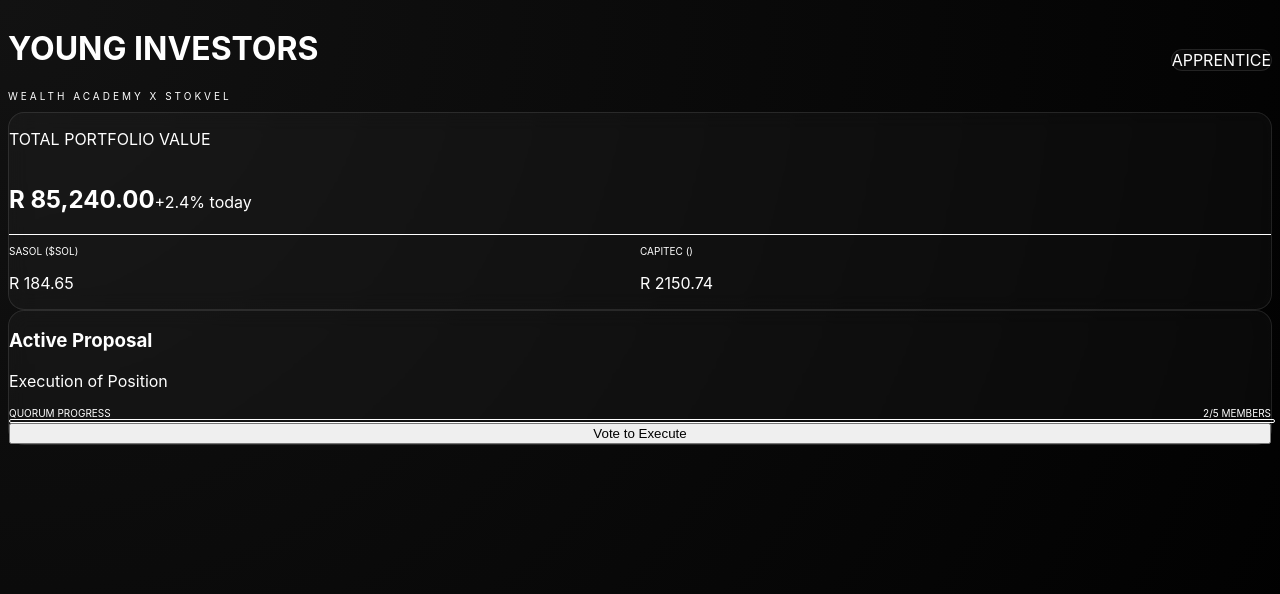
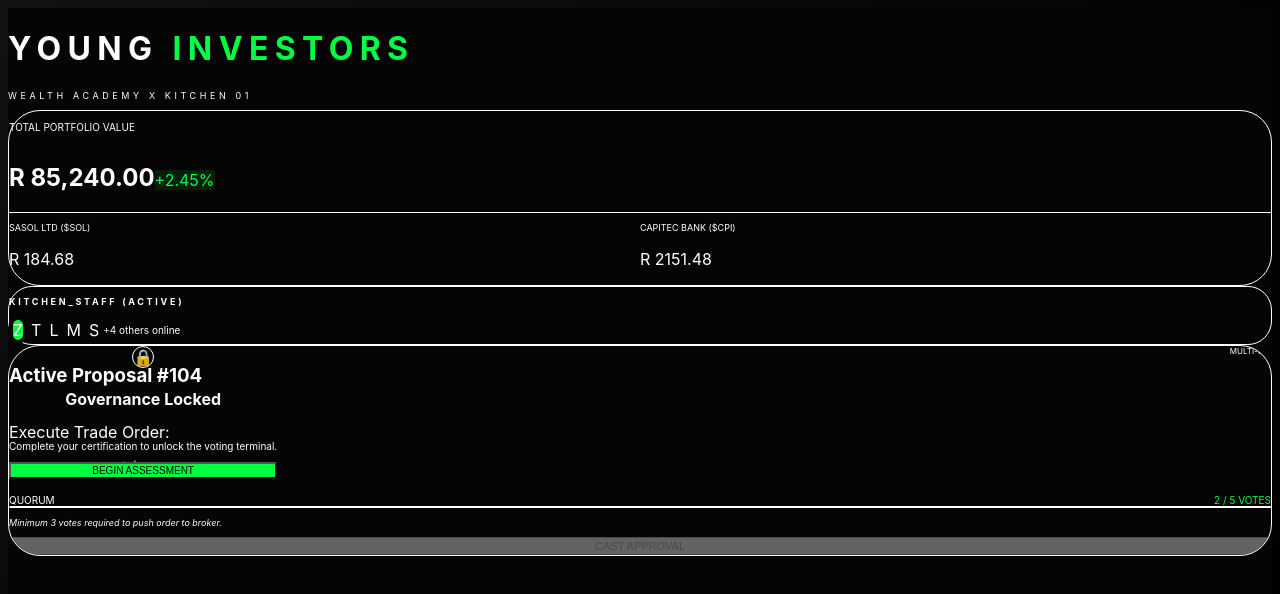
Before and after one commit to younginvestors-lounge/young-investors-mvp, a Next.js app: page /dashboard in a window 1280 px wide. Shown: the top 594 px of the page. Built offline with nearby package versions, Linux system fonts and the light colour scheme.

Commit message:
Complete High End MVP with certification gate

```diff
--- a/app/dashboard/page.tsx
+++ b/app/dashboard/page.tsx
@@ -1,98 +1,171 @@
-// Inside your Governance card, replace the progress bar section with this:
-<div className="w-full bg-zinc-800/50 h-3 rounded-full overflow-hidden p-[px] border border-white/5">
-  {/* ... content ... */}
-</div>
 "use client"
 import React, { useState, useEffect } from 'react';
 
 export default function Dashboard() {
   const [votes, setVotes] = useState(2);
-  const [userLevel, setUserLevel] = useState(1);
+  const [userLevel, setUserLevel] = useState(1); // 1 = Apprentice, 2 = Sous-Chef
+  const [showQuiz, setShowQuiz] = useState(false);
   const [prices, setPrices] = useState({ sasol: 184.50, capitec: 2150.00 });
 
+  // JSE LIVE FEED SIMULATOR
   useEffect(() => {
     const interval = setInterval(() => {
       setPrices(prev => ({
-        sasol: prev.sasol + (Math.random() * 0.5 - 0.25),
-        capitec: prev.capitec + (Math.random() * 2 - 1)
+        sasol: prev.sasol + (Math.random() * 0.6 - 0.3),
+        capitec: prev.capitec + (Math.random() * 4 - 2)
       }));
     }, 3000);
     return () => clearInterval(interval);
   }, []);
 
+  const handleVote = () => {
+    if (votes < 5) setVotes(prev => prev + 1);
+  };
+
   return (
-    <div className="min-h-screen p-8 max-w-6xl mx-auto">
+    <div className="min-h-screen bg-[#050505] text-white p-4 md:p-8 font-sans">
       {/* MODERN HEADER */}
-      <header className="flex justify-between items-center mb-12">
+      <header className="max-w-6xl mx-auto flex justify-between items-center mb-12">
         <div>
-          <h1 className="text-2xl font-light tracking-widest text-white">YOUNG <span className="font-bold text-yi-green">INVESTORS</span></h1>
-          <p className="text-[10px] text-zinc-500 uppercase tracking-[0.3em]">Wealth Academy x Stokvel</p>
+          <h1 className="text-xl md:text-2xl font-light tracking-[0.2em] text-white uppercase">
+            Young <span className="font-bold text-[#00FF41]">Investors</span>
+          </h1>
+          <p className="text-[9px] text-zinc-500 uppercase tracking-[0.4em] mt-1">Wealth Academy x Kitchen 01</p>
         </div>
-        <div className="glass-card px-4 py-2 flex items-center gap-3">
-          <div className="w-2 h-2 rounded-full bg-yi-green animate-pulse"></div>
-          <span className="text-xs font-semibold uppercase tracking-tighter">
-            {userLevel === 1 ? 'Apprentice' : 'Sous-Chef'}
+        <div className="hidden md:flex bg-white/5 border border-white/10 backdrop-blur-md px-4 py-2 rounded-full items-center gap-3">
+          <div className={`w-2 h-2 rounded-full animate-pulse ${userLevel >= 2 ? 'bg-[#00FF41]' : 'bg-orange-500'}`}></div>
+          <span className="text-[10px] font-bold uppercase tracking-widest text-zinc-300">
+            {userLevel === 1 ? 'Lvl 1: Apprentice' : 'Lvl 2: Sous-Chef'}
           </span>
         </div>
       </header>
 
-      <div className="grid grid-cols-1 lg:grid-cols-3 gap-8">
+      <main className="max-w-6xl mx-auto grid grid-cols-1 lg:grid-cols-3 gap-8">
 
-        {/* TREASURY CARD - Modern Gradient */}
-        <div className="lg:col-span-2 glass-card p-8 bg-gradient-to-br from-zinc-900/50 to-black">
-          <p className="text-xs text-zinc-400 mb-2 uppercase tracking-widest font-semibold">Total Portfolio Value</p>
-          <div className="flex items-baseline gap-4 mb-8">
-            <h2 className="text-5xl font-bold tracking-tight">R 85,240<span className="text-zinc-500">.00</span></h2>
-            <span className="text-yi-green text-sm font-bold">+2.4% today</span>
+        {/* LEFT COLUMN: TREASURY & TEAM */}
+        <div className="lg:col-span-2 space-y-8">
+
+          {/* TREASURY CARD */}
+          <div className="bg-gradient-to-br from-zinc-900 to-black p-8 rounded-[2rem] border border-white/5 shadow-2xl">
+            <p className="text-[10px] text-zinc-500 uppercase tracking-widest mb-2 font-bold">Total Portfolio Value</p>
+            <div className="flex items-baseline gap-3 mb-10">
+              <h2 className="text-4xl md:text-6xl font-bold tracking-tighter">R 85,240<span className="text-zinc-600">.00</span></h2>
+              <span className="text-[#00FF41] text-xs font-bold px-2 py-1 bg-[#00FF41]/10 rounded-lg">+2.45%</span>
             </div>
 
-          <div className="grid grid-cols-2 gap-4 pt-6 border-t border-white/5">
+            <div className="grid grid-cols-2 gap-8 pt-8 border-t border-white/5">
               <div>
-              <p className="text-[10px] text-zinc-500 uppercase">Sasol ($SOL)</p>
-              <p className="text-lg font-medium">R {prices.sasol.toFixed(2)}</p>
+                <p className="text-[9px] text-zinc-500 uppercase mb-1">Sasol Ltd ($SOL)</p>
+                <p className="text-xl font-medium tracking-tight">R {prices.sasol.toFixed(2)}</p>
               </div>
               <div>
-              <p className="text-[10px] text-zinc-500 uppercase">Capitec ()</p>
-              <p className="text-lg font-medium">R {prices.capitec.toFixed(2)}</p>
+                <p className="text-[9px] text-zinc-500 uppercase mb-1">Capitec Bank ($CPI)</p>
+                <p className="text-xl font-medium tracking-tight">R {prices.capitec.toFixed(2)}</p>
               </div>
             </div>
           </div>
 
-        {/* GOVERNANCE - Glass Look */}
-        <div className="glass-card p-8 flex flex-col justify-between border-yi-green/20">
-          <div>
-            <h3 className="text-sm font-bold mb-1">Active Proposal</h3>
-            <p className="text-xs text-zinc-400 mb-6">Execution of  Position</p>
-
-            <div className="space-y-4 mb-8">
-              <div className="flex justify-between text-[10px] font-bold uppercase">
-                <span className="text-zinc-500">Quorum Progress</span>
-                <span className="text-yi-green">{votes}/5 Members</span>
+          {/* TEAM SECTION */}
+          <div className="bg-white/5 backdrop-blur-md p-6 rounded-[1.5rem] border border-white/5">
+            <h3 className="text-[9px] text-zinc-500 uppercase tracking-[0.3em] mb-4">Kitchen_Staff (Active)</h3>
+            <div className="flex items-center gap-3">
+              <div className="flex -space-x-3">
+                {['Z', 'T', 'L', 'M', 'S'].map((initial, i) => (
+                  <div key={i} className={`w-10 h-10 rounded-full border-4 border-[#050505] flex items-center justify-center text-xs font-bold
+                    ${i === 0 ? 'bg-[#00FF41] text-black' : 'bg-zinc-800 text-white'}`}>
+                    {initial}
+                  </div>
+                ))}
+              </div>
+              <span className="text-[10px] text-zinc-400 ml-2">+4 others online</span>
+            </div>
+          </div>
         </div>
 
-              {/* Corrected Progress Bar Section */}
-              <div className="w-full bg-zinc-800/50 h-3 rounded-full overflow-hidden p-[1px] border border-white/5">
+        {/* RIGHT COLUMN: GOVERNANCE & QUIZ */}
+        <div className="bg-white/5 backdrop-blur-xl p-8 rounded-[2rem] border border-white/10 flex flex-col justify-between relative overflow-hidden">
+
+          {/* LOCK OVERLAY */}
+          {userLevel === 1 && !showQuiz && (
+            <div className="absolute inset-0 bg-black/40 backdrop-blur-md z-20 flex flex-col items-center justify-center p-8 text-center">
+              <div className="w-12 h-12 bg-zinc-900 rounded-full flex items-center justify-center mb-4 border border-white/10">
+                <span className="text-xl">🔒</span>
+              </div>
+              <h4 className="text-sm font-bold mb-2">Governance Locked</h4>
+              <p className="text-[10px] text-zinc-400 mb-6 leading-relaxed">Complete your certification to unlock the voting terminal.</p>
+              <button
+                onClick={() => setShowQuiz(true)}
+                className="w-full py-3 bg-[#00FF41] text-black text-[10px] font-black uppercase tracking-widest rounded-xl hover:scale-105 transition-transform"
+              >
+                Begin Assessment
+              </button>
+            </div>
+          )}
+
+          <div>
+            <div className="flex justify-between items-start mb-8">
+              <h3 className="text-sm font-bold tracking-tight text-zinc-200">Active Proposal #104</h3>
+              <span className="text-[8px] bg-white/10 px-2 py-1 rounded-full text-zinc-400 uppercase">Multi-Sig</span>
+            </div>
+
+            <p className="text-xs text-zinc-400 mb-1">Execute Trade Order:</p>
+            <p className="text-lg font-bold mb-6">Buy 50 Units of $SOL</p>
+
+            {/* QUIZ INTERFACE */}
+            {showQuiz ? (
+              <div className="space-y-4 animate-in fade-in slide-in-from-bottom-4 duration-500">
+                <div className="p-4 bg-zinc-900/50 rounded-xl border border-[#00FF41]/20">
+                  <p className="text-[11px] text-zinc-200 leading-relaxed">Q: What is the primary function of a "Stop-Loss" in a group trade?</p>
+                </div>
+                <button
+                  onClick={() => {setUserLevel(2); setShowQuiz(false);}}
+                  className="w-full text-left p-4 text-[10px] border border-white/5 rounded-xl hover:bg-[#00FF41]/10 hover:border-[#00FF41] transition-all"
+                >
+                  A) To automatically sell and limit group losses.
+                </button>
+                <button
+                  onClick={() => alert("Incorrect. This would increase risk.")}
+                  className="w-full text-left p-4 text-[10px] border border-white/5 rounded-xl hover:bg-red-500/10 hover:border-red-500 transition-all"
+                >
+                  B) To double the leverage on a losing position.
+                </button>
+              </div>
+            ) : (
+              <div className="space-y-6">
+                <div className="space-y-2">
+                  <div className="flex justify-between text-[10px] font-bold tracking-widest text-zinc-500 uppercase">
+                    <span>Quorum</span>
+                    <span className="text-[#00FF41]">{votes} / 5 Votes</span>
+                  </div>
+                  <div className="w-full bg-zinc-900 h-2.5 rounded-full overflow-hidden border border-white/5">
                     <div
-                  className="bg-[#00FF41] h-full rounded-full transition-all duration-700 ease-out"
+                      className="bg-[#00FF41] h-full rounded-full transition-all duration-1000 ease-out"
                       style={{
                         width: `${(votes / 5) * 100}%`,
-                    boxShadow: '0 0 15px rgba(0, 255, 65, 0.5)'
+                        boxShadow: '0 0 20px rgba(0, 255, 65, 0.4)'
                       }}
                     ></div>
                   </div>
-
                 </div>
+                <p className="text-[9px] text-zinc-500 italic leading-relaxed">Minimum 3 votes required to push order to broker.</p>
+              </div>
+            )}
           </div>
 
+          {!showQuiz && (
             <button
-            onClick={() => setVotes(v => v < 5 ? v + 1 : v)}
-            className="w-full bg-white text-black py-4 rounded-xl font-bold hover:bg-yi-green transition-all transform active:scale-95"
+              onClick={handleVote}
+              disabled={userLevel < 2 || votes >= 5}
+              className={`w-full py-4 rounded-2xl font-black text-[11px] uppercase tracking-widest transition-all mt-8
+                ${userLevel >= 2
+                  ? 'bg-white text-black hover:bg-[#00FF41] active:scale-95'
+                  : 'bg-zinc-800 text-zinc-600 cursor-not-allowed'}`}
             >
-            Vote to Execute
+              {votes >= 5 ? 'Quorum Reached' : 'Cast Approval'}
             </button>
+          )}
         </div>
-
-      </div>
+      </main>
     </div>
   );
 }
```
Lines whose indentation alone changed are shown as unchanged.
